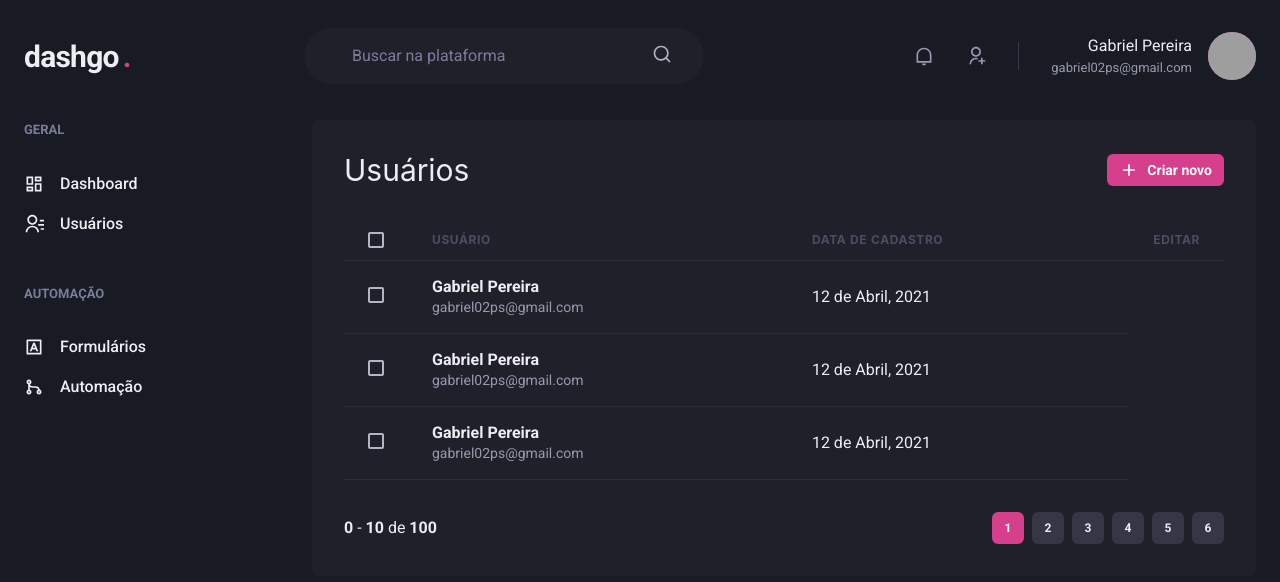
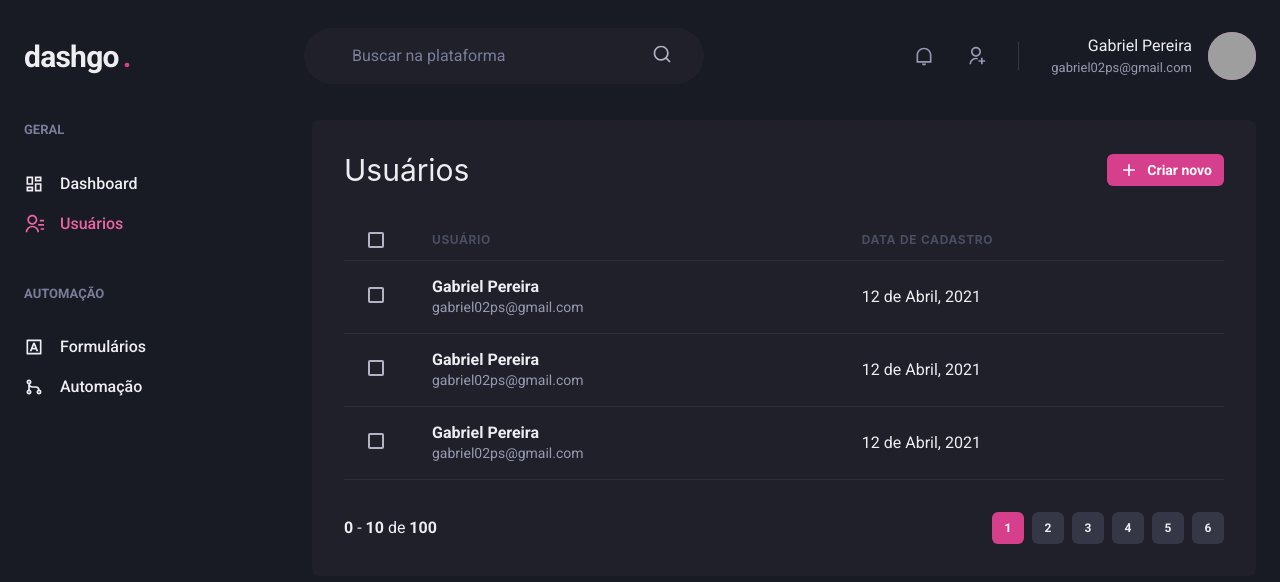
Before and after one commit to Gabriel02ps/dashgo, a Next.js app: page /users in a window 1280 px wide. Shown: the top 582 px of the page. Built offline with nearby package versions, Linux system fonts and the light colour scheme; grey boxes are pictures that could not be loaded.

Commit message:
creating activeLink component

```diff
--- /dev/null
+++ b/src/components/ActiveLink.tsx
@@ -0,0 +1,37 @@
+import Link, { LinkProps } from "next/link";
+import { useRouter } from "next/router";
+import { cloneElement, ReactElement } from "react";
+
+interface ActiveLinkProps extends LinkProps{
+  children: ReactElement;
+  shouldMatchExactHref?: boolean;
+}
+
+export default function ActiveLink({
+    children,
+    shouldMatchExactHref = false,
+    ...rest
+    }: ActiveLinkProps) {
+
+  const { asPath } = useRouter()
+
+  let isActive = false;
+
+  if (shouldMatchExactHref && (asPath === rest.href || asPath === rest.as)) {
+    isActive = true;
+  }
+
+  if (!shouldMatchExactHref &&
+    (asPath.startsWith(String(rest.href)) ||
+     asPath.startsWith(String(rest.as)))) {
+       isActive = true;
+  }
+
+  return (
+    <Link {... rest}>
+      {cloneElement(children, {
+        color: isActive ? 'pink.400' : 'gray.50'
+      })}
+    </Link>
+  )
+}
--- a/src/components/Sidebar/NavLink.tsx
+++ b/src/components/Sidebar/NavLink.tsx
@@ -1,15 +1,21 @@
-import { Icon, Link, Text, LinkProps as ChakraLinkProps } from "@chakra-ui/react";
 import { ElementType } from "react";
+import { Icon, Link as ChakraLink, Text, LinkProps as ChakraLinkProps } from "@chakra-ui/react";
+
+import ActiveLink from "../ActiveLink";
 
 interface NavLinkProps extends ChakraLinkProps{
   icon: ElementType;
   children: string
+  href: string;
 }
-export default function NavLink({ icon, children, ...rest }: NavLinkProps) {
+
+export default function NavLink({ icon, children, href, ...rest }: NavLinkProps) {
   return (
-    <Link display='flex' alignItems='center' {...rest}>
-      <Icon as={icon} fontSize='20'/>
-      <Text ml='4' fontWeight='medium'>{children}</Text>
-    </Link>
+    <ActiveLink href={href} passHref>
+      <ChakraLink display='flex' alignItems='center' {...rest}>
+        <Icon as={icon} fontSize='20'/>
+        <Text ml='4' fontWeight='medium'>{children}</Text>
+      </ChakraLink>
+    </ActiveLink>
   )
 }
--- a/src/components/Sidebar/SidebarNav.tsx
+++ b/src/components/Sidebar/SidebarNav.tsx
@@ -9,13 +9,13 @@
     <Stack spacing='12' alignItems='flex-start'>
 
         <NavSection title='geral'>
-          <NavLink icon={RiDashboardLine}>Dashboard</NavLink>
-          <NavLink icon={RiContactsLine}>Usuários</NavLink>
+          <NavLink icon={RiDashboardLine} href='/dashboard'>Dashboard</NavLink>
+          <NavLink icon={RiContactsLine} href='/users'>Usuários</NavLink>
         </NavSection>
 
         <NavSection title='automação'>
-          <NavLink icon={RiInputMethodLine}>Formulários</NavLink>
-          <NavLink icon={RiGitMergeLine}>Automação</NavLink>
+          <NavLink icon={RiInputMethodLine} href='/forms'>Formulários</NavLink>
+          <NavLink icon={RiGitMergeLine} href='/automation'>Automação</NavLink>
         </NavSection>
 
       </Stack>
--- a/src/pages/users/create.tsx
+++ b/src/pages/users/create.tsx
@@ -1,4 +1,5 @@
 import { Box, Button, Divider, Flex, Heading, HStack, SimpleGrid, VStack } from "@chakra-ui/react"
+import Link from "next/link";
 import { Input } from "../../components/Form/Input";
 
 import Header from "../../components/Header";
@@ -37,7 +38,9 @@
 
           <Flex marginTop='8' justifyContent='flex-end'>
             <HStack spacing='4'>
-              <Button colorScheme='whiteAlpha'>Cancelar</Button>
+              <Link href='/users' passHref>
+                <Button colorScheme='whiteAlpha'>Cancelar</Button>
+              </Link>
               <Button colorScheme='pink'>Salvar</Button>
             </HStack>
           </Flex>
--- a/src/pages/users/index.tsx
+++ b/src/pages/users/index.tsx
@@ -1,4 +1,5 @@
 import { Box, Button, Checkbox, Flex, Heading, Icon, Table, Tbody, Td, Text, Th, Thead, Tr, useBreakpointValue } from "@chakra-ui/react";
+import Link from "next/link";
 import { RiAddLine, RiPencilLine } from "react-icons/ri";
 import Header from "../../components/Header";
 import Pagination from "../../components/Pagination";
@@ -27,9 +28,19 @@
           <Flex marginBottom='8' justifyContent='space-between' alignItems='center'>
             <Heading size='lg' fontWeight='normal'>Usuários</Heading>
 
-            <Button as='a' size='sm' fontSize='sm' colorScheme='pink' leftIcon={<Icon as={RiAddLine} fontSize='20'/>}>
-              Criar novo
-            </Button>
+            <Link href='users/create' passHref>
+              <Button
+                as='a'
+                size='sm'
+                fontSize='sm'
+                colorScheme='pink'
+                leftIcon={<Icon
+                as={RiAddLine}
+                fontSize='20'/>}
+              >
+                Criar novo
+              </Button>
+            </Link>
           </Flex>
 
           <Table colorScheme='whiteAlpha'>
@@ -39,8 +50,7 @@
                   <Checkbox colorScheme='pink'/>
                 </Th>
                 <Th>Usuário</Th>
-                { isWideVersion && <Th>Data de cadastro</Th>}
-                { isWideVersion && <Th width='8'>Editar</Th>}
+                {isWideVersion && <Th>Data de cadastro</Th>}
               </Tr>
             </Thead>
             <Tbody>
```
